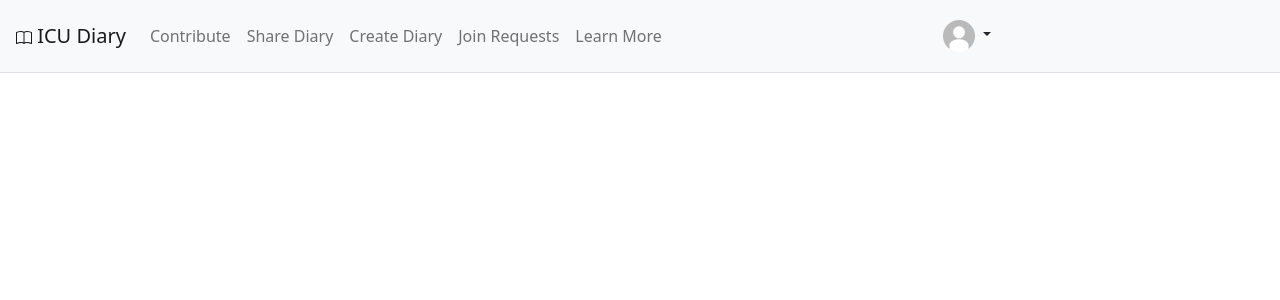
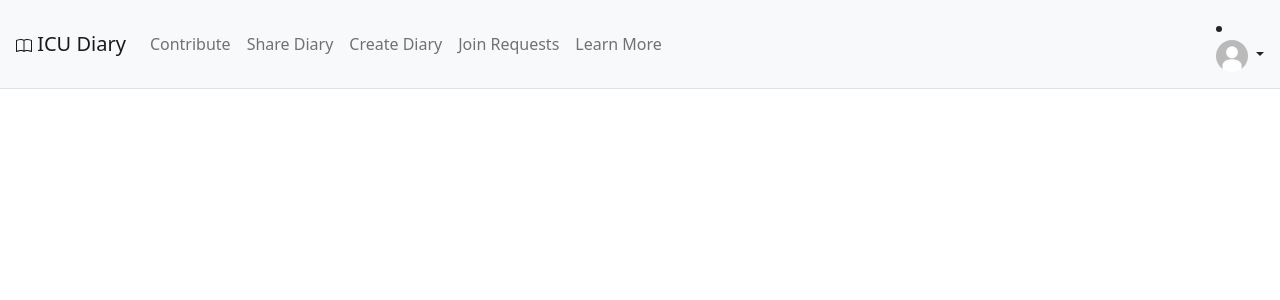
Before and after one commit to willcooley4/icu-diary, a Flask app: page /new_diary/ in a window 1280 px wide. Shown: the top 300 px of the page. Run offline with Flask 2, Linux system fonts and the light colour scheme; the visitor is signed in with stand-in values (Sample User, id 1); some libraries are stand-ins or nearby versions.

Commit message:
navbar stuff

```diff
--- a/diary/templates/navbar.html
+++ b/diary/templates/navbar.html
@@ -48,9 +48,7 @@
         </ul>
       </div>
 
-      <div class="collapse navbar-collapse" id="navbarSupportedContent">
-        <ul class="navbar-nav mr-auto">
-          <div class="dropdown text-end">
+      <li class="nav-item dropdown">
         <a href="#" class="d-block link-dark text-decoration-none dropdown-toggle" id="dropdownUser1" data-bs-toggle="dropdown" aria-expanded="false">
           <img src="../static/images/default_profile.jpg" alt="mdo" width="32" height="32" class="rounded-circle">
         </a>
@@ -59,9 +57,7 @@
           <li><hr class="dropdown-divider"></li>
           <li><a class="dropdown-item" href="/auth/logout">Sign out</a></li>
         </ul>
-          </div>
-        </ul>
-      </div>
+      </li>
 
 
 
```
Lines whose indentation alone changed are shown as unchanged.
